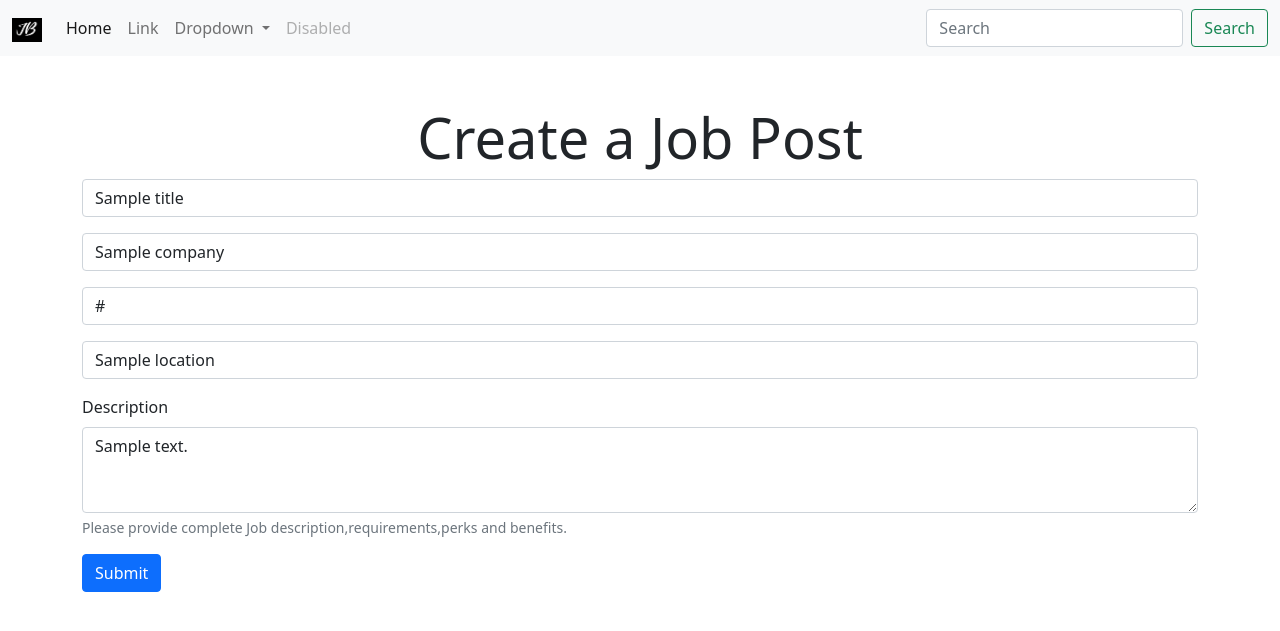
After one commit to IvanMV/fastapi_hr_project, a FastAPI app: template .backend/templates/jobs/create_job.html in a window 1280 px wide. The commit adds this page. Shown: the top 631 px of the page. Run offline with FastAPI, Linux system fonts and the light colour scheme; the template is opened without the code that fills it: most values are stand-ins (such as "Sample title", 1, 10 or a date in 2020).

Commit message:
Create a Job added

```diff
--- a/.backend/templates/components/navbar.html
+++ b/.backend/templates/components/navbar.html
@@ -9,7 +9,7 @@
     <div class="collapse navbar-collapse" id="navbarSupportedContent">
       <ul class="navbar-nav me-auto mb-2 mb-lg-0">
         <li class="nav-item">
-          <a class="nav-link active" aria-current="page" href="#">Home</a>
+          <a class="nav-link active" aria-current="page" href="/">Home</a>
         </li>
         <li class="nav-item">
           <a class="nav-link" href="#">Link</a>
@@ -19,8 +19,8 @@
             Dropdown
           </a>
           <ul class="dropdown-menu" aria-labelledby="navbarDropdown">
-            <li><a class="dropdown-item" href="#">Action</a></li>
-            <li><a class="dropdown-item" href="#">Another action</a></li>
+            <li><a class="dropdown-item" href="/login/">Login</a></li>
+            <li><a class="dropdown-item" href="/post-a-job">Create a Job</a></li>
             <li><hr class="dropdown-divider"></li>
             <li><a class="dropdown-item" href="#">Something else here</a></li>
           </ul>
--- /dev/null
+++ b/.backend/templates/jobs/create_job.html
@@ -0,0 +1,43 @@
+{% extends "shared/base.html" %}
+
+
+{% block title %}
+  <title>Create a Job Post</title>
+{% endblock %}
+
+{% block content %}
+  <div class="container">
+    <div class="row">
+      <div class="text-danger font-weight-bold">
+        {% for error in errors %}
+          <li>{{error}}</li>
+        {% endfor %}
+      </div>
+    </div>
+
+    <div class="row my-5">
+      <h3 class="text-center display-4">Create a Job Post</h3>
+      <form method="POST">
+        <div class="mb-3">
+          <input type="text" required class="form-control" name="title" value="{{title}}" placeholder="Job Title here">
+        </div>
+        <div class="mb-3">
+          <input type="text" required placeholder="Company Name e.g. Doogle" name="company" value="{{company}}" class="form-control">
+        </div>
+        <div class="mb-3">
+          <input type="text" required placeholder="Job post URL e.g. https://www.python.org/jobs/5309/" name="company_url" value="{{company_url}}" class="form-control">
+        </div>
+        <div class="mb-3">
+          <input type="text" required placeholder="Job location" name="location" value="{{location}}" class="form-control">
+        </div>
+        <div class="mb-3">
+          <label for="exampleFormControlTextarea1" class="form-label">Description</label>
+          <textarea class="form-control" required name="description" id="exampleFormControlTextarea1" rows="3">{{description}}</textarea>
+          <div id="help" class="form-text">Please provide complete Job description,requirements,perks and benefits.</div>
+
+        </div>
+        <button type="submit" class="btn btn-primary">Submit</button>
+      </form>
+    </div>
+  </div>
+  {% endblock %}
--- a/setup.cfg
+++ b/setup.cfg
@@ -1,4 +1,4 @@
 [flake8]
-ignore = E501, W503, E203, E402, E712
+ignore = E501, W503, E203, E402, E712, F811
 max-line-length = 88
 exclude = .git, *migrations*,.backend/db/base.py
```
Also changed, not shown: .backend/webapps/jobs/forms.py (added, +36 -0 lines), .backend/webapps/jobs/route_jobs.py.
